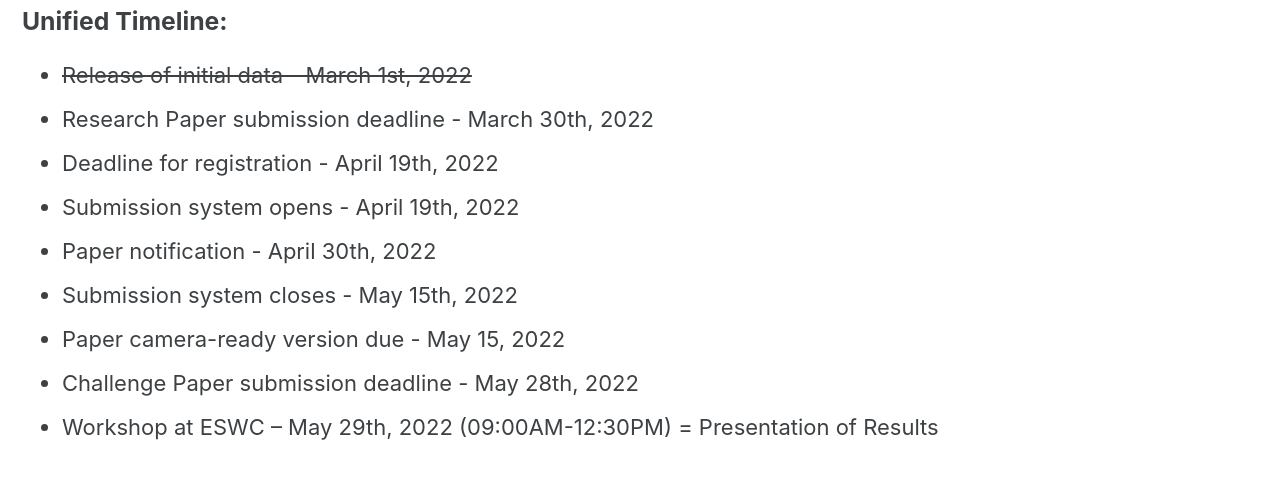
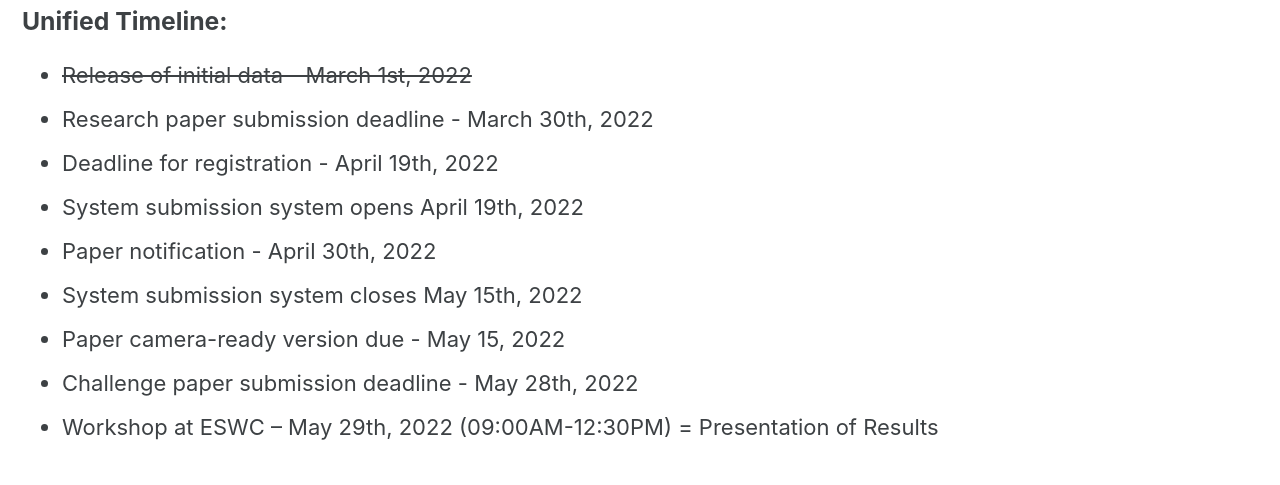
Before and after one commit to semantic-systems/nliwod-workshop, a Jekyll site: the page built from index.md, in a window 1280 px wide. Shown: the part 1601-2086 px from the top of the page. Built offline with Jekyll 4.4.1, drawn with Linux system fonts in a browser that asks for light colours; cached includes are drawn as plain includes.

Commit message:
Update index.md

```diff
--- a/index.md
+++ b/index.md
@@ -25,11 +25,11 @@ By attending a classical workshop combined with a challenge composed of several
 ### Unified Timeline:
 
 * <del>Release of initial data - March 1st, 2022</del>
-* Research Paper submission deadline - March 30th, 2022
+* Research paper submission deadline - March 30th, 2022
 * Deadline for registration - April 19th, 2022
-* Submission system opens - April 19th, 2022
+* System submission system opens April 19th, 2022
 * Paper notification - April 30th, 2022
-* Submission system closes - May 15th, 2022
+* System submission system closes May 15th, 2022
 * Paper camera-ready version due - May 15, 2022
-* Challenge Paper submission deadline - May 28th, 2022
+* Challenge paper submission deadline - May 28th, 2022
 * Workshop at ESWC – May 29th, 2022 (09:00AM-12:30PM) = Presentation of Results
```
